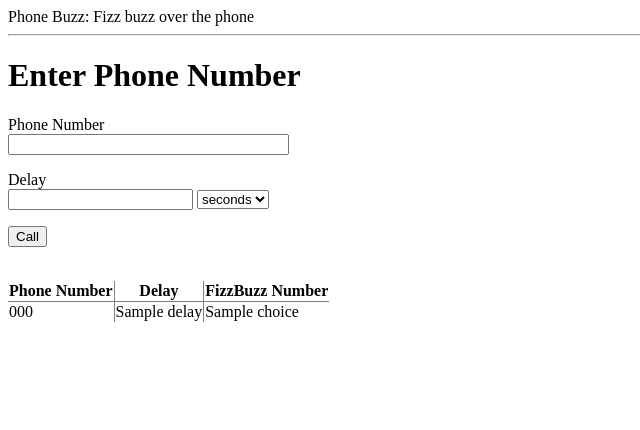
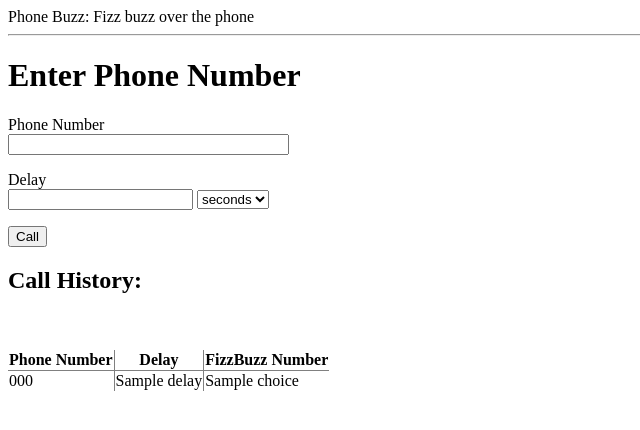
Before and after one commit to awright96/Lendup_Challenge, a Flask app: page /call in a window 1280 px wide. Shown: the top 430 px of the page, without its empty margins (0-640 px from the left). Run offline with Flask 2, Linux system fonts and the light colour scheme; a database or web service that is not in the repository returns one stand-in record (values such as "Sample title").

Commit message:
added code to render history

```diff
--- a/templates/call.html
+++ b/templates/call.html
@@ -24,7 +24,10 @@
             <p>
                 {{ form.submit() }}
             </p>
-            {% if number is defined %}
+
+
+        </form>
+        {% if number is defined %}
                 <p>
                 Calling: {{ number }}
                 </p>
@@ -32,6 +35,7 @@
             {% if error is defined %}
                 <p>Sorry, {{ error }} is not a valid phone number.</p>
             {% endif %}
+            <h2>Call History:</h2><br>
             <table class="table", rules="all">
                <thead>
                 <tr>
@@ -50,7 +54,5 @@
                     {% endfor %}
                 </tbody>
             </table>
-
-        </form>
     </body>
 {% endblock %}
```
